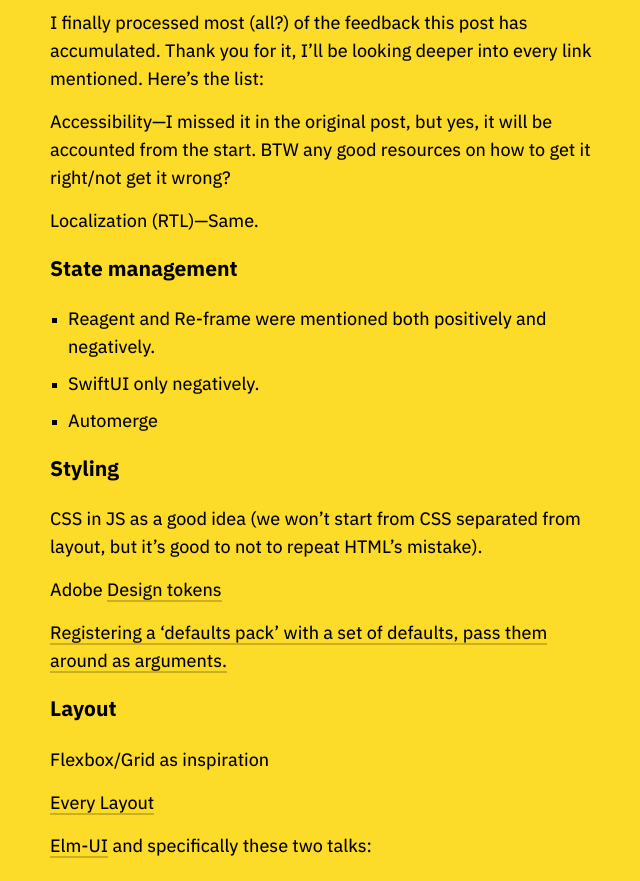
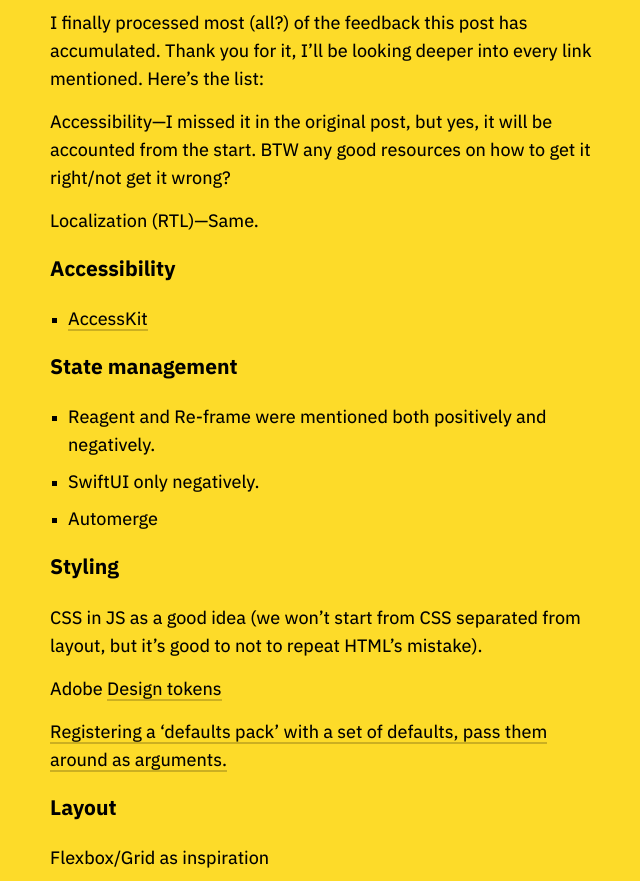
Before and after one commit to tonsky/tonsky.github.io, a Jekyll site: the page built from _posts/2021-09-08-clojure-ui.md, in a window 1280 px wide and 900 px high, scrolled down 12224 px, cut to the strip 0-881 px from the top of the window. Shown: the whole strip, without its empty margins (319-959 px from the left). Built offline with Jekyll 4.4.1, drawn with Linux system fonts in a browser that asks for light colours.

Commit message:
AccessKit link

```diff
--- a/_posts/2021-09-08-clojure-ui.md
+++ b/_posts/2021-09-08-clojure-ui.md
@@ -257,6 +257,10 @@ Accessibility—I missed it in the original post, but yes, it will be accounted
 
 Localization (RTL)—Same.
 
+### Accessibility
+
+- [AccessKit](https://github.com/AccessKit/accesskit)
+
 ### State management
 
 - Reagent and Re-frame were mentioned both positively and negatively.
```
